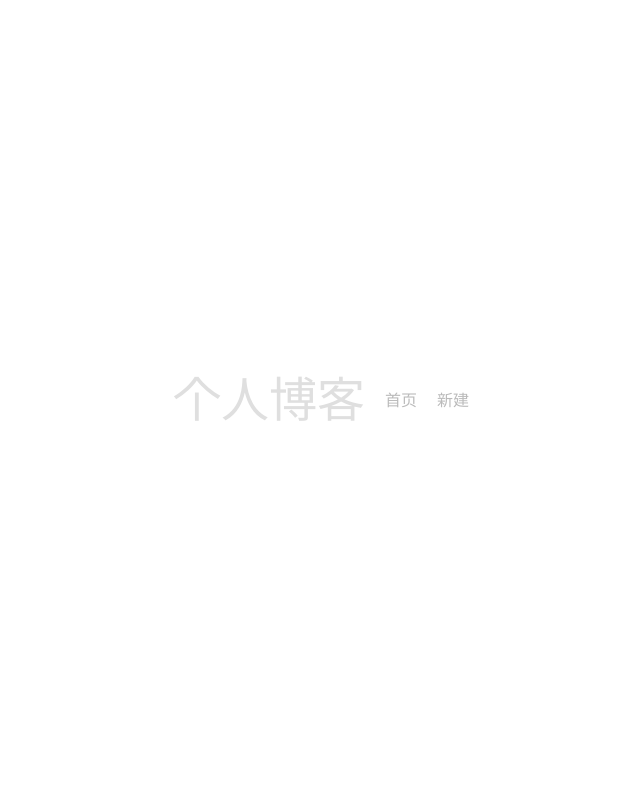
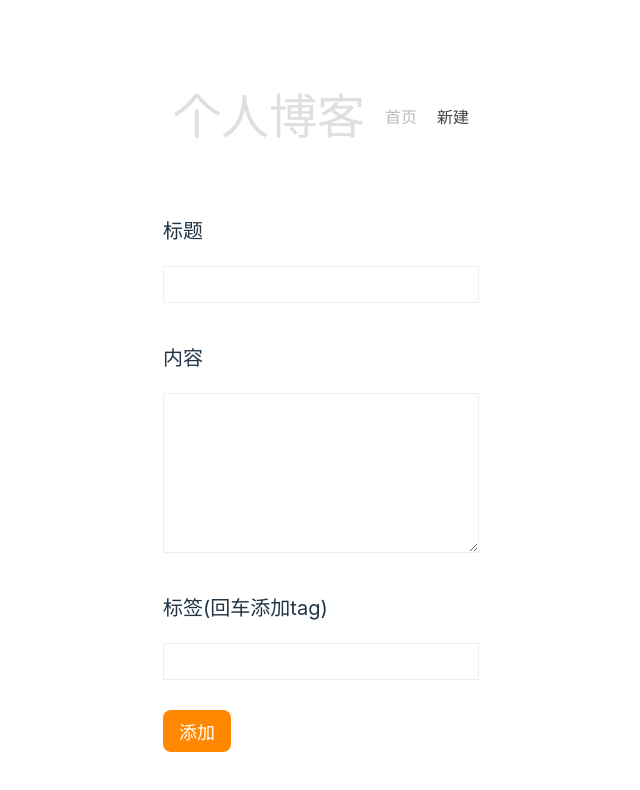
Before and after one commit to XZ361/vite-blog, a Vue app: page /create in a window 1280 px wide. Before the commit this address had no page. Shown: the top 790 px of the page, without its empty margins (319-959 px from the left). Built offline with nearby package versions, Linux system fonts and the light colour scheme.

Commit message:
update:新增博客组件

```diff
--- a/src/router/index.js
+++ b/src/router/index.js
@@ -1,10 +1,13 @@
 import { createRouter,createWebHistory } from "vue-router";
 import Home from "../views/Home.vue"
 import Details from "../views/Details.vue"
+import Create from "../views/Create.vue"
 
 const routes=[
     {path:"/",name: "Home" ,component: Home},
     {path:"/posts/:id",name: "Details" ,component: Details, props: true},
+    {path:"/create",name: "Create" ,component: Create},
+
 ]
 
 const router = createRouter({
--- /dev/null
+++ b/src/views/Create.vue
@@ -0,0 +1,76 @@
+<template>
+    <div class="create">
+        <form action="">
+            <label for="title">标题</label>
+            <input type="text" v-model="title" required>
+            <label for="body">内容</label>
+            <textarea v-model="body" required></textarea>
+            <label for="tag">标签(回车添加tag)</label>
+            <input type="text" v-model="tag" @keydown.enter.prevent="addTag">
+            <!-- 显示tag-->
+            <div v-for="tag in tags" :key="tag" class="pill">#{{ tag }}</div>
+        </form>
+        <button @click="onCreate"> 添加</button>
+    </div>
+</template>
+
+<script setup>
+import { ref } from "vue";
+
+const title = ref("");
+const body = ref("");
+const tags = ref([]);
+const tag = ref("");
+
+const addTag = ()=>{
+    if(!tags.value.includes(tag.value)){
+        tag.value = tag.value.replace(/\s/g,"");
+        tags.value.push(tag.value);
+    }
+    tag.value = "";
+}
+</script>
+
+<style lang="scss" scoped>
+form{
+    max-width: 480px;
+    margin: 0px auto;
+    text-align: left;
+}
+input,textarea{
+    display: block;
+    margin: 10px 0;
+    width: 100%;
+    box-sizing: border-box;
+    padding: 10px;
+    border: 1px solid #eee;
+}
+textarea{
+    height: 160px;
+}
+label{
+    display: inline-block;
+    margin-top: 30px;
+    position: relative;
+    font-size: 20px;
+    margin-bottom: 10px;
+}
+button{
+   display: block;
+   margin-top: 30px;
+   background: #ff8800;
+   color: white;
+   border:none;
+   padding: 8px 16px;
+   font-size: 18px;
+}
+.pill{
+    display: inline-block;
+    margin: 10px 10px 0 0;
+    color: #444;
+    background: #ddd;
+    padding: 8px;
+    border-radius: 20px;
+    font-size:14px
+}
+</style>
```
